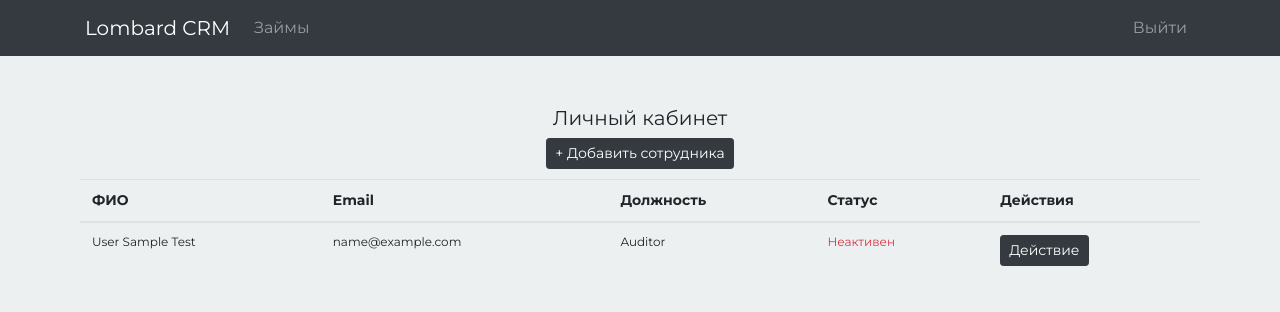
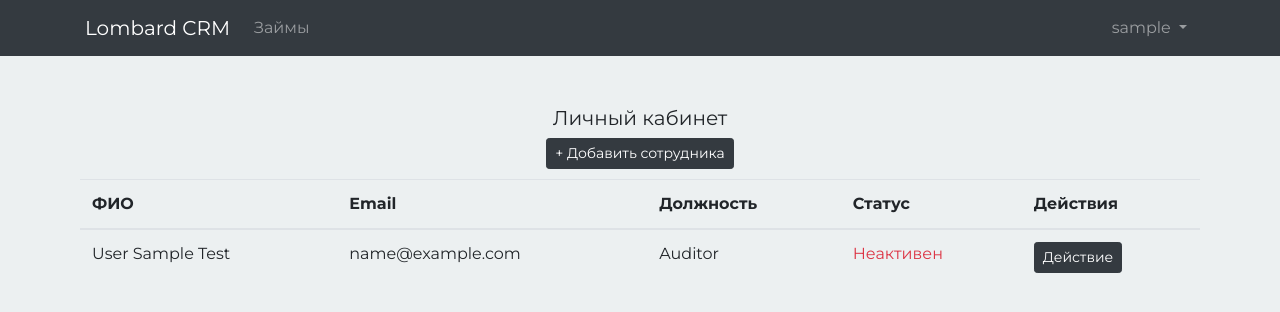
Before and after one commit to glokzs/lombard_crm, a Django app: page /accounts/1/ in a window 1280 px wide. Shown: the top 312 px of the page. Run offline with Django 3.2, Linux system fonts and the light colour scheme; the visitor is signed in with stand-in values (Sample User, id 1); data comes from the database, SQL or seed files in the repository; some libraries are stand-ins or nearby versions.

Commit message:
#54 Кнопка акканта заменена на dropdown

```diff
--- a/pawnshop_crm/accounts/urls.py
+++ b/pawnshop_crm/accounts/urls.py
@@ -8,6 +8,6 @@ app_name = 'accounts'
 urlpatterns = [
     path('login/', user_login_view, name='login'),
     path('logout/', LogoutView.as_view(), name='logout'),
-    path('<int:user_pk>/', UserDetailView.as_view(), name='user_detail'),
+    path('<int:user_pk>/', UserDetailView.as_view(), name='detail'),
     path('create/', UserCreateView.as_view(), name='create')
 ]
--- a/pawnshop_crm/accounts/views.py
+++ b/pawnshop_crm/accounts/views.py
@@ -14,15 +14,15 @@ def user_login_view(request):
     if request.method == 'POST':
         email = request.POST.get('email')
         try:
-            username = User.objects.get(email__exact=f'{email}').username
-        except:
+            username = User.objects.get(email__iexact=email).username
+        except User.DoesNotExist:
             context['has_error'] = True
             return render(request, 'user/login.html', context=context)
         password = request.POST.get('password')
         user = authenticate(request, username=username, password=password)
         if user:
             login(request, user)
-            return redirect('accounts:login')
+            return redirect('pawnshop:index')
         else:
             context['has_error'] = True
     return render(request, 'user/login.html', context=context)
@@ -30,7 +30,7 @@ def user_login_view(request):
 
 def logout_view(request):
     logout(request)
-    return redirect('accounts:login')
+    return redirect('pawnshop:index')
 
 
 class UserDetailView(ListView):
--- a/pawnshop_crm/pawnshop/static/css/style.css
+++ b/pawnshop_crm/pawnshop/static/css/style.css
@@ -265,15 +265,3 @@ body {
 .table-wrapper {
 	margin-top: 10px;
 }
-.table {
-	width: 100%;
-}
-th {
-	font-size: 14px;
-	line-height: 120%;
-
-}
-td {
-	font-size: 12px;
-	line-height: 120%;
-}
--- a/pawnshop_crm/pawnshop/templates/partials/_header.html
+++ b/pawnshop_crm/pawnshop/templates/partials/_header.html
@@ -6,18 +6,33 @@
             <span class="navbar-toggler-icon"></span>
         </button>
         <div class="collapse navbar-collapse" id="navbarNavAltMarkup">
-            <div class="navbar-nav">
+            <ul class="navbar-nav">
                 {% if user.is_authenticated %}
-                    <a class="nav-item nav-link" href="{% url 'pawnshop:loan_list' %}">Займы</a>
+                    {#                    <a class="nav-item nav-link" href="{% url 'pawnshop:loan_list' %}">Займы</a>#}
+                    <li class="nav-item">
+                        <a class="nav-link" href="{% url 'pawnshop:loan_list' %}">Займы</a>
+                    </li>
                 {% endif %}
-            </div>
-            <div class="navbar-nav ml-auto">
+            </ul>
+            <ul class="navbar-nav ml-auto">
                 {% if user.is_authenticated %}
-                    <a class="nav-item nav-link" href="{% url 'accounts:logout' %}">Выйти</a>
+                    {#                    <a class="nav-item nav-link" href="{% url 'accounts:logout' %}">Выйти</a>#}
+                    <li class="nav-item dropdown">
+                        <a class="nav-link dropdown-toggle" href="#" id="navbarDropdown" role="button" data-toggle="dropdown" aria-haspopup="true" aria-expanded="false">
+                            {{ user.username }}
+                        </a>
+                        <div class="dropdown-menu" aria-labelledby="navbarDropdown">
+                            <a class="dropdown-item" href="{% url 'accounts:detail' user.pk %}">Личный кабинет</a>
+                            <div class="dropdown-divider"></div>
+                            <a class="dropdown-item" href="{% url 'accounts:logout' %}">Выйти</a>
+                        </div>
+                    </li>
                 {% else %}
-                    <a class="nav-item nav-link" href="{% url 'accounts:login' %}">Авторизация</a>
+                    <li class="nav-item">
+                        <a class="nav-link" href="{% url 'accounts:login' %}">Авторизация</a>
+                    </li>
                 {% endif%}
-            </div>
+            </ul>
         </div>
     </div>
 </nav>
--- a/pawnshop_crm/pawnshop_crm/settings.py
+++ b/pawnshop_crm/pawnshop_crm/settings.py
@@ -116,9 +116,9 @@ USE_TZ = True
 STATIC_URL = '/static/'
 STATIC_ROOT = os.path.join(BASE_DIR, 'static')
 
-LOGIN_URL = "accounts:login"
-LOGIN_REDIRECT_URL = "pawnshop:index"
-LOGOUT_REDIRECT_URL = "accounts:login"
+LOGIN_URL = 'accounts:login'
+LOGIN_REDIRECT_URL = 'pawnshop:index'
+LOGOUT_REDIRECT_URL = 'pawnshop:index'
 
 MEDIA_URL = '/media/'
 MEDIA_ROOT = os.path.join(BASE_DIR, 'media')
```
